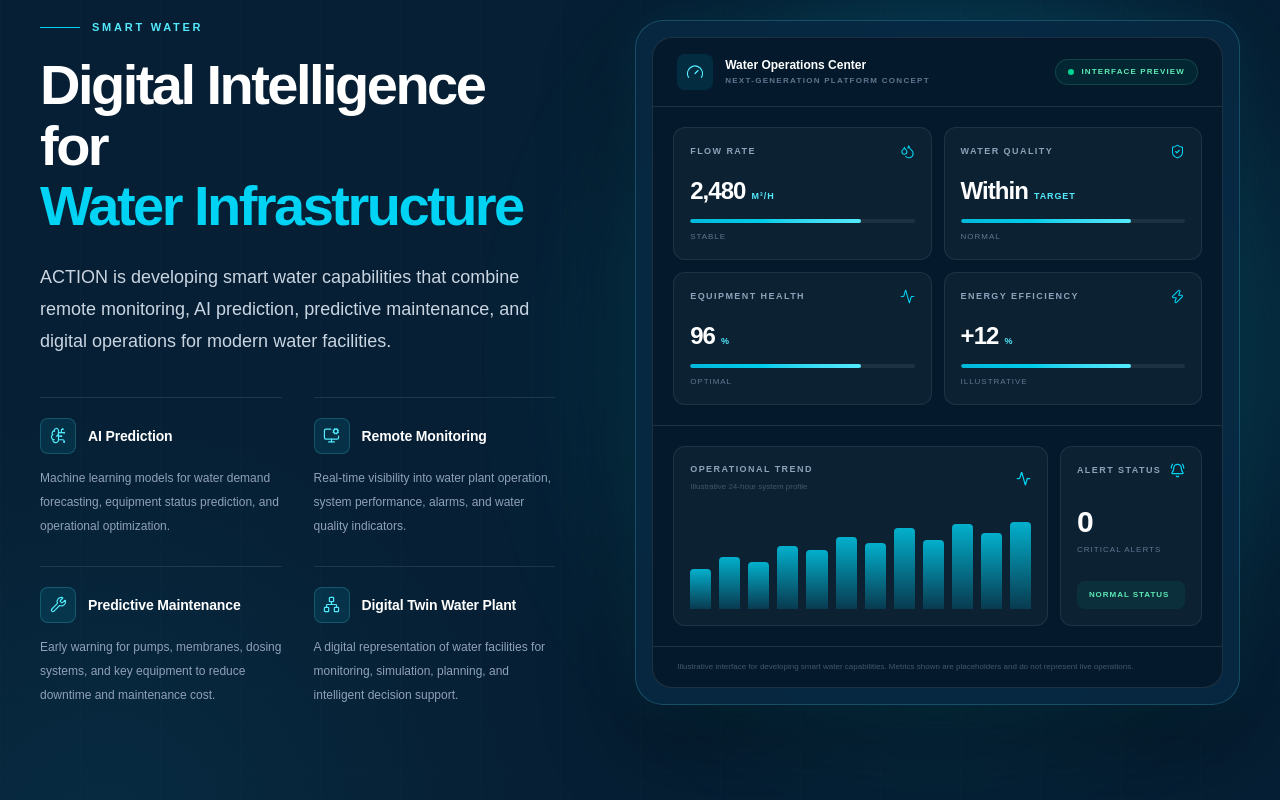
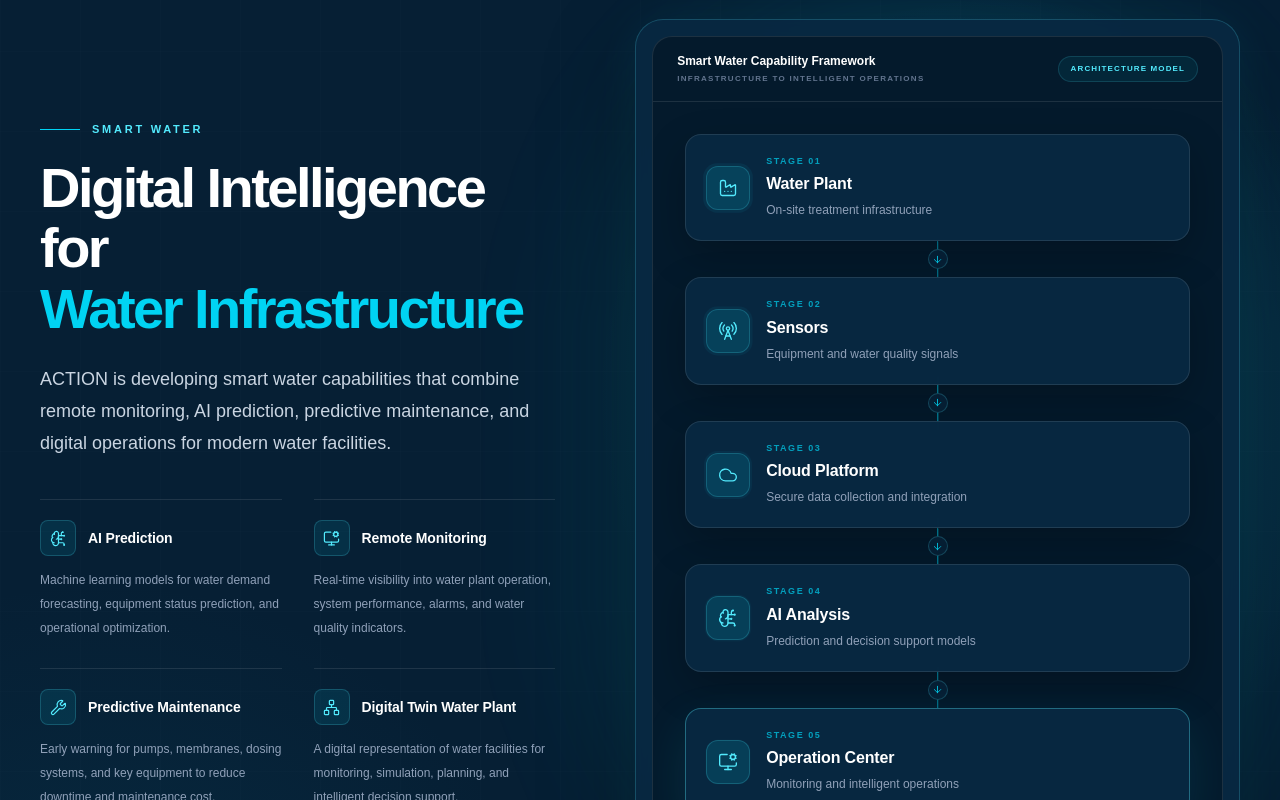
Before and after one commit to YicongAI/action-water-solutions-website, a Next.js app: page / in a window 1280 px wide. Shown: the part 6120-6920 px from the top of the page. Built offline with nearby package versions, Linux system fonts and the light colour scheme.

Commit message:
fix page 6

```diff
--- a/components/SmartWaterSection.tsx
+++ b/components/SmartWaterSection.tsx
@@ -2,16 +2,14 @@
 
 import { motion } from "framer-motion";
 import {
-  Activity,
-  BellRing,
+  ArrowDown,
   BrainCircuit,
-  Droplets,
-  Gauge,
+  Cloud,
+  Factory,
   MonitorCog,
   Network,
-  ShieldCheck,
+  RadioTower,
   Wrench,
-  Zap,
   type LucideIcon,
 } from "lucide-react";
 
@@ -48,34 +46,31 @@ const capabilities: Capability[] = [
   },
 ];
 
-const metrics = [
+const architectureNodes = [
   {
-    label: "Flow Rate",
-    value: "2,480",
-    unit: "m³/h",
-    status: "Stable",
-    icon: Droplets,
+    title: "Water Plant",
+    description: "On-site treatment infrastructure",
+    icon: Factory,
   },
   {
-    label: "Water Quality",
-    value: "Within",
-    unit: "target",
-    status: "Normal",
-    icon: ShieldCheck,
+    title: "Sensors",
+    description: "Equipment and water quality signals",
+    icon: RadioTower,
   },
   {
-    label: "Equipment Health",
-    value: "96",
-    unit: "%",
-    status: "Optimal",
-    icon: Activity,
+    title: "Cloud Platform",
+    description: "Secure data collection and integration",
+    icon: Cloud,
   },
   {
-    label: "Energy Efficiency",
-    value: "+12",
-    unit: "%",
-    status: "Illustrative",
-    icon: Zap,
+    title: "AI Analysis",
+    description: "Prediction and decision support models",
+    icon: BrainCircuit,
+  },
+  {
+    title: "Operation Center",
+    description: "Monitoring and intelligent operations",
+    icon: MonitorCog,
   },
 ];
 
@@ -170,109 +165,87 @@ export default function SmartWaterSection() {
             <div className="relative overflow-hidden rounded-[1.75rem] border border-cyan-300/20 bg-[#082942]/90 p-3 shadow-[0_35px_90px_rgba(0,0,0,0.35),0_0_50px_rgba(34,211,238,0.08)] backdrop-blur-md sm:p-4">
               <div className="overflow-hidden rounded-[1.25rem] border border-white/10 bg-[#041a2c]">
                 <div className="flex flex-wrap items-center justify-between gap-4 border-b border-white/10 px-5 py-4 sm:px-6">
-                  <div className="flex items-center gap-3">
-                    <span className="flex size-9 items-center justify-center rounded-lg bg-cyan-400/10 text-cyan-300">
-                      <Gauge size={18} strokeWidth={1.7} />
-                    </span>
                   <div>
                     <div className="text-xs font-semibold">
-                        Water Operations Center
+                      Smart Water Capability Framework
                     </div>
-                      <div className="mt-0.5 text-[8px] font-bold uppercase tracking-[0.16em] text-slate-500">
-                        Next-generation platform concept
+                    <div className="mt-1 text-[8px] font-bold uppercase tracking-[0.16em] text-slate-500">
+                      Infrastructure to intelligent operations
                     </div>
                   </div>
-                  </div>
-                  <div className="flex items-center gap-2 rounded-full border border-emerald-300/15 bg-emerald-400/[0.07] px-3 py-1.5 text-[8px] font-bold uppercase tracking-[0.14em] text-emerald-300">
-                    <span className="size-1.5 rounded-full bg-emerald-400" />
-                    Interface Preview
+                  <div className="rounded-full border border-cyan-300/15 bg-cyan-400/[0.07] px-3 py-1.5 text-[8px] font-bold uppercase tracking-[0.14em] text-cyan-300">
+                    Architecture Model
                   </div>
                 </div>
 
-                <div className="grid gap-3 p-4 sm:grid-cols-2 sm:p-5">
-                  {metrics.map((metric) => {
-                    const Icon = metric.icon;
+                <div className="relative px-4 py-7 sm:px-8 sm:py-8">
+                  <div className="pointer-events-none absolute bottom-12 left-1/2 top-12 w-px -translate-x-1/2 bg-gradient-to-b from-cyan-400/15 via-cyan-400/50 to-cyan-400/15" />
+
+                  <div className="relative mx-auto max-w-lg">
+                    {architectureNodes.map((node, index) => {
+                      const Icon = node.icon;
 
                       return (
-                      <div
-                        key={metric.label}
-                        className="rounded-xl border border-white/[0.08] bg-white/[0.035] p-4"
+                        <div key={node.title}>
+                          <motion.div
+                            initial={{ opacity: 0, y: 12 }}
+                            whileInView={{ opacity: 1, y: 0 }}
+                            viewport={{ once: true }}
+                            transition={{
+                              duration: 0.5,
+                              delay: 0.18 + index * 0.1,
+                            }}
+                            className={`relative z-10 flex items-center gap-4 rounded-2xl border bg-[#082942]/95 p-4 shadow-[0_15px_40px_rgba(0,0,0,0.22)] backdrop-blur-md sm:p-5 ${
+                              index === architectureNodes.length - 1
+                                ? "border-cyan-300/35 shadow-[0_18px_50px_rgba(34,211,238,0.1)]"
+                                : "border-white/10"
+                            }`}
                           >
-                        <div className="flex items-center justify-between">
-                          <span className="text-[9px] font-bold uppercase tracking-[0.16em] text-slate-400">
-                            {metric.label}
+                            <span className="relative flex size-11 shrink-0 items-center justify-center rounded-xl border border-cyan-300/20 bg-cyan-400/10 text-cyan-300">
+                              <motion.span
+                                animate={{ opacity: [0.25, 0.6, 0.25], scale: [1, 1.18, 1] }}
+                                transition={{
+                                  duration: 2.8,
+                                  repeat: Infinity,
+                                  delay: index * 0.25,
+                                }}
+                                className="absolute inset-0 rounded-xl bg-cyan-400/10"
+                              />
+                              <Icon
+                                size={20}
+                                strokeWidth={1.6}
+                                className="relative"
+                              />
                             </span>
-                          <Icon size={15} className="text-cyan-400" strokeWidth={1.7} />
+                            <div className="min-w-0">
+                              <div className="text-[9px] font-bold uppercase tracking-[0.17em] text-cyan-400/70">
+                                Stage 0{index + 1}
                               </div>
-                        <div className="mt-4 flex items-end gap-1.5">
-                          <span className="text-2xl font-semibold tracking-[-0.04em] text-white">
-                            {metric.value}
-                          </span>
-                          <span className="pb-1 text-[9px] font-bold uppercase tracking-[0.1em] text-cyan-300">
-                            {metric.unit}
+                              <h3 className="mt-1 text-sm font-semibold tracking-[-0.01em] text-white sm:text-base">
+                                {node.title}
+                              </h3>
+                              <p className="mt-1 text-[10px] leading-5 text-slate-400 sm:text-xs">
+                                {node.description}
+                              </p>
+                            </div>
+                          </motion.div>
+
+                          {index < architectureNodes.length - 1 && (
+                            <div className="relative z-10 flex h-9 items-center justify-center">
+                              <span className="absolute h-full w-px bg-cyan-400/35" />
+                              <span className="relative flex size-5 items-center justify-center rounded-full border border-cyan-300/20 bg-[#061f34] text-cyan-400">
+                                <ArrowDown size={11} strokeWidth={1.8} />
                               </span>
                             </div>
-                        <div className="mt-3 h-1 overflow-hidden rounded-full bg-white/[0.07]">
-                          <div className="h-full w-[76%] rounded-full bg-gradient-to-r from-cyan-500 to-cyan-300" />
-                        </div>
-                        <div className="mt-2 text-[8px] uppercase tracking-[0.12em] text-slate-500">
-                          {metric.status}
-                        </div>
+                          )}
                         </div>
                       );
                     })}
                   </div>
-
-                <div className="grid gap-3 border-t border-white/10 p-4 sm:grid-cols-[1.45fr_0.55fr] sm:p-5">
-                  <div className="rounded-xl border border-white/[0.08] bg-white/[0.035] p-4">
-                    <div className="flex items-center justify-between">
-                      <div>
-                        <div className="text-[9px] font-bold uppercase tracking-[0.16em] text-slate-400">
-                          Operational Trend
-                        </div>
-                        <div className="mt-1 text-[8px] text-slate-600">
-                          Illustrative 24-hour system profile
-                        </div>
-                      </div>
-                      <Activity size={15} className="text-cyan-400" />
-                    </div>
-                    <div className="mt-5 flex h-24 items-end gap-2">
-                      {[42, 54, 49, 66, 61, 75, 69, 84, 72, 88, 79, 91].map(
-                        (height, index) => (
-                          <div
-                            key={`${height}-${index}`}
-                            className="flex-1 rounded-t-sm bg-gradient-to-t from-cyan-700/30 to-cyan-400/80"
-                            style={{ height: `${height}%` }}
-                          />
-                        ),
-                      )}
-                    </div>
                 </div>
 
-                  <div className="flex flex-col justify-between rounded-xl border border-white/[0.08] bg-white/[0.035] p-4">
-                    <div className="flex items-center justify-between">
-                      <span className="text-[9px] font-bold uppercase tracking-[0.16em] text-slate-400">
-                        Alert Status
-                      </span>
-                      <BellRing size={15} className="text-cyan-400" />
-                    </div>
-                    <div className="py-5">
-                      <div className="text-3xl font-semibold tracking-[-0.04em]">
-                        0
-                      </div>
-                      <div className="mt-1 text-[8px] uppercase tracking-[0.13em] text-slate-500">
-                        Critical alerts
-                      </div>
-                    </div>
-                    <div className="rounded-lg bg-emerald-400/[0.08] px-3 py-2 text-[8px] font-bold uppercase tracking-[0.12em] text-emerald-300">
-                      Normal Status
-                    </div>
-                  </div>
-                </div>
-
-                <div className="border-t border-white/10 px-5 py-3 text-[8px] leading-4 text-slate-600 sm:px-6">
-                  Illustrative interface for developing smart water capabilities.
-                  Metrics shown are placeholders and do not represent live operations.
+                <div className="border-t border-white/10 px-5 py-4 text-center text-[9px] font-semibold uppercase tracking-[0.15em] text-slate-400 sm:px-6">
+                  From on-site infrastructure to intelligent operations.
                 </div>
               </div>
             </div>
```
Lines whose indentation alone changed are shown as unchanged.
